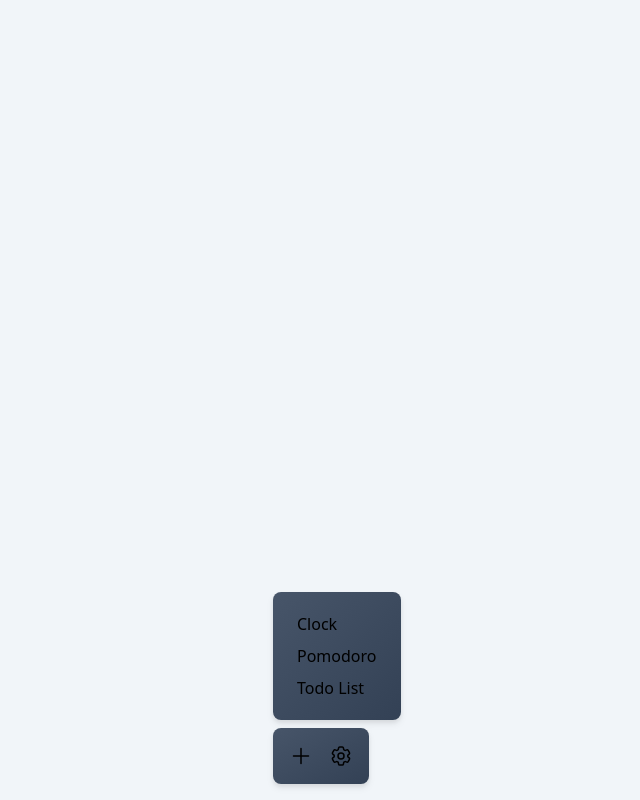
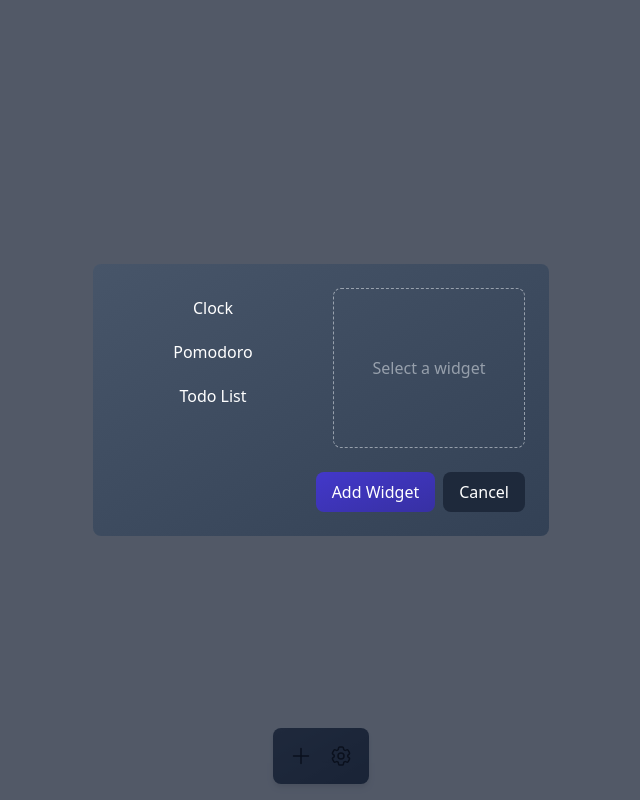
Before and after one commit to mattcbodily/landing-page, a Vue app: page / in a window 1280 px wide. Both pictures are taken after a click on the button 620 px from the left and 756 px from the top of the page. Shown: the whole page, without its empty margins (319-959 px from the left). Built offline with nearby package versions, Linux system fonts and the light colour scheme.

Commit message:
Refactors the AddWidgetMenu to be a modal with a preview of the widget being added

```diff
--- a/src/App.vue
+++ b/src/App.vue
@@ -6,18 +6,12 @@ import ToolBar from './components/ToolBar.vue'
 import { useWidgetStore } from './stores/widget'
 
 const widgetStore = useWidgetStore()
-
-const widgetMap = {
-  clock: Clock,
-  pomodoro: Pomodoro,
-  'todo-list': TodoList,
-}
 </script>
 
 <template>
   <div class="min-h-screen p-4 bg-slate-100 dark:bg-slate-800 touch-none" id="widget-grid">
     <template v-for="widget in widgetStore.widgets" :key="widget.uuid">
-      <component :is="widgetMap[widget.widget]" :widget-data="widget"> </component>
+      <component :is="widget.component" :widget-data="widget"> </component>
     </template>
   </div>
   <ToolBar />
--- a/src/components/AddWidgetMenu.vue
+++ /dev/null
@@ -1,33 +0,0 @@
-<script setup>
-import { useWidgetStore } from '@/stores/widget'
-
-const widgetMap = {
-  Clock: 'clock',
-  Pomodoro: 'pomodoro',
-  'Todo List': 'todo-list',
-}
-
-const emits = defineEmits(['add-widget'])
-
-const widgetStore = useWidgetStore()
-
-const addWidgetClick = (widget) => {
-  widgetStore.addWidget(widget)
-  emits('add-widget')
-}
-</script>
-
-<template>
-  <div
-    class="absolute bottom-16 left-0 p-4 rounded-lg bg-gradient-to-br from-slate-600 to-slate-700"
-  >
-    <div
-      v-for="(widget, key) in widgetMap"
-      :key="key"
-      class="px-2 py-1 cursor-pointer hover:rounded-lg hover:bg-slate-800"
-      @click="addWidgetClick(widget)"
-    >
-      <p>{{ key }}</p>
-    </div>
-  </div>
-</template>
--- /dev/null
+++ b/src/components/AddWidgetModal.vue
@@ -0,0 +1,72 @@
+<script setup>
+import { ref } from 'vue'
+import { onClickOutside } from '@vueuse/core'
+import { useWidgetStore } from '@/stores/widget'
+
+const widgetMap = {
+  Clock: 'clock',
+  Pomodoro: 'pomodoro',
+  'Todo List': 'todo-list',
+}
+
+const emits = defineEmits(['close-modal'])
+
+const widgetStore = useWidgetStore()
+
+const modal = ref(null)
+const selectedWidget = ref('')
+
+onClickOutside(modal, (event) => emits('close-modal'))
+
+const addWidgetClick = (component) => {
+  widgetStore.addWidget(component)
+  emits('close-modal')
+}
+</script>
+
+<template>
+  <div class="fixed top-0 left-0 flex items-center justify-center h-screen w-full bg-slate-900/70">
+    <div
+      class="p-6 rounded-lg bg-gradient-to-br from-slate-600 to-slate-700 text-white"
+      ref="modal"
+    >
+      <div class="grid grid-cols-2 grid-rows-1 gap-6 h-fit w-fit">
+        <ul class="h-40 w-full space-y-1 col-span-1 row-span-1">
+          <li
+            v-for="(widget, key) in widgetMap"
+            class="w-48 p-2 text-center cursor-pointer rounded-lg hover:bg-slate-800"
+            :class="widget === selectedWidget ? 'bg-slate-800' : ''"
+            @click="selectedWidget = widget"
+          >
+            {{ key }}
+          </li>
+        </ul>
+        <div class="h-fit w-full col-span-1 row-span-1">
+          <template v-if="selectedWidget">
+            <component :is="selectedWidget" :is-preview-mode="true"></component>
+          </template>
+          <div
+            v-else
+            class="flex items-center justify-center h-40 border border-dashed border-slate-100/50 rounded-lg"
+          >
+            <p class="text-slate-100/50">Select a widget</p>
+          </div>
+        </div>
+      </div>
+      <div class="pt-6 flex justify-end gap-2">
+        <button
+          class="px-4 py-2 rounded-lg bg-gradient-to-br from-indigo-700 hover:from-indigo-800 to-indigo-800 hover:to-indigo-900 hover:drop-shadow-md transition-all"
+          @click="addWidgetClick(selectedWidget)"
+        >
+          Add Widget
+        </button>
+        <button
+          class="px-4 py-2 rounded-lg bg-slate-800 hover:bg-slate-600 hover:drop-shadow-md transition-all"
+          @click="emits('close-modal')"
+        >
+          Cancel
+        </button>
+      </div>
+    </div>
+  </div>
+</template>
--- a/src/components/ToolBar.vue
+++ b/src/components/ToolBar.vue
@@ -1,6 +1,6 @@
 <script setup>
 import { ref } from 'vue'
-import AddWidgetMenu from './AddWidgetMenu.vue'
+import AddWidgetMenu from './AddWidgetModal.vue'
 
 const showAddWidgetMenu = ref(false)
 </script>
@@ -45,6 +45,6 @@ const showAddWidgetMenu = ref(false)
         />
       </svg>
     </button>
-    <AddWidgetMenu v-show="showAddWidgetMenu" @add-widget="showAddWidgetMenu = false" />
   </div>
+  <AddWidgetMenu v-show="showAddWidgetMenu" @close-modal="showAddWidgetMenu = false" />
 </template>
--- a/src/components/widgets/WidgetCard.vue
+++ b/src/components/widgets/WidgetCard.vue
@@ -5,12 +5,29 @@ import { useWidgetStore } from '@/stores/widget'
 
 const widgetStore = useWidgetStore()
 
-const props = defineProps(['widgetData'])
+const props = defineProps({
+  isPreviewMode: {
+    type: Boolean,
+    default: false,
+  },
+  widgetData: {
+    type: Object,
+    default: function () {
+      return {
+        component: '',
+        uuid: '',
+        x: 0,
+        y: 0,
+      }
+    },
+  },
+})
 
 const card = ref(null)
 
 const { style } = useDraggable(card, {
   containerElement: document.querySelector('#widget-grid'),
+  disabled: props.isPreviewMode,
   initialValue: {
     x: props.widgetData.x,
     y: props.widgetData.y,
@@ -24,8 +41,9 @@ const { style } = useDraggable(card, {
 <template>
   <div
     ref="card"
-    class="fixed p-4 text-slate-100 rounded-md drop-shadow-md cursor-grab active:cursor-grabbing"
-    :style="style"
+    class="p-4 text-slate-100 rounded-md drop-shadow-md cursor-grab active:cursor-grabbing"
+    :class="!props.isPreviewMode ? 'fixed' : 'initial'"
+    :style="!props.isPreviewMode ? style : null"
   >
     <slot />
   </div>
--- a/src/stores/widget.js
+++ b/src/stores/widget.js
@@ -5,12 +5,12 @@ import { v4 as uuidv4 } from 'uuid'
 export const useWidgetStore = defineStore('widgets', () => {
   const widgets = useStorage('widget-store', [])
 
-  const addWidget = (widget) => {
+  const addWidget = (component) => {
     widgets.value.push({
       uuid: uuidv4(),
-      widget,
-      x: 16 * (widgets.value.length + 1),
-      y: 16 * (widgets.value.length + 1),
+      component,
+      x: 16,
+      y: 16,
     })
   }
 
```
Also changed, not shown: src/main.js (+7 -0 lines).
